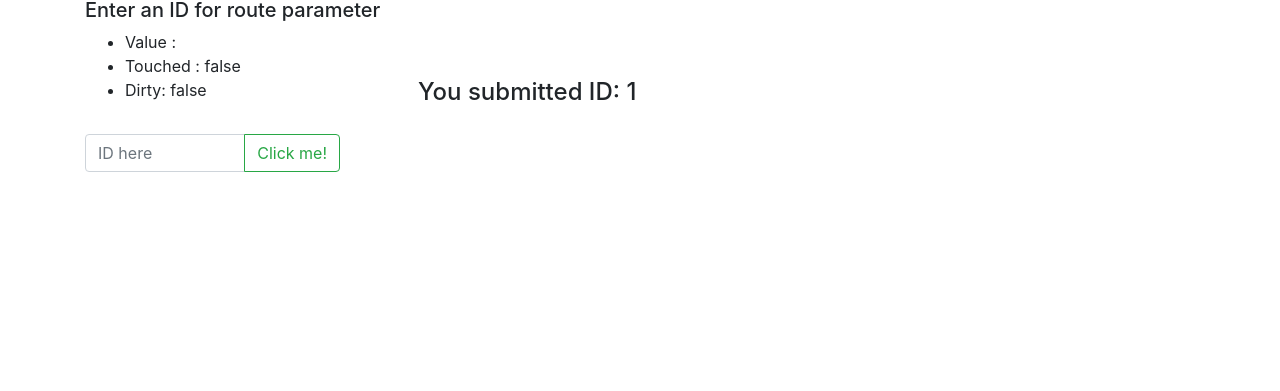
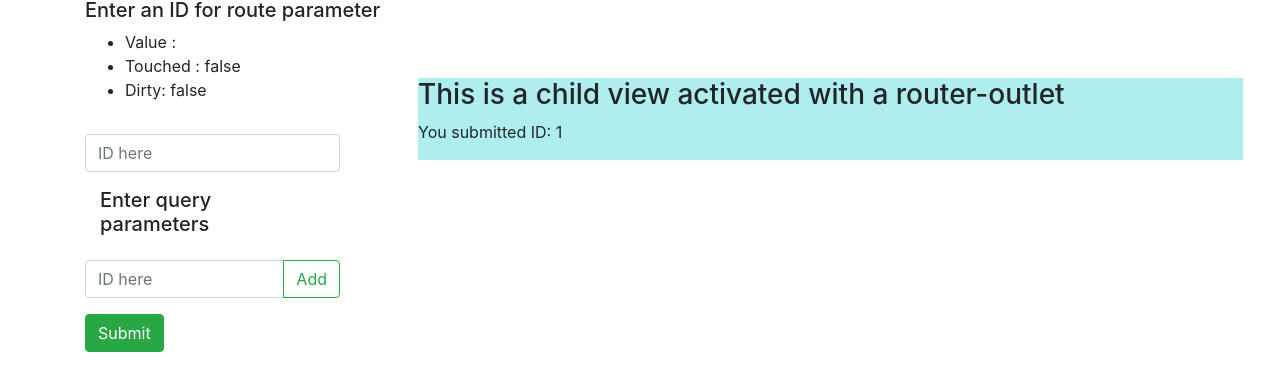
Before and after one commit to shelby123/AngularPractice, an Angular app: page /routing/landing/1 in a window 1280 px wide. Shown: the part 285-676 px from the top of the page. Built offline with nearby package versions, Linux system fonts and the light colour scheme.

Commit message:
angular routing practice

```diff
--- a/src/app/angular-routing/angular-routing.module.ts
+++ b/src/app/angular-routing/angular-routing.module.ts
@@ -20,7 +20,7 @@ import { PathParamComponent } from './path-param/path-param.component';
             path:"landing",
             component: LandingComponentComponent,
             children: [
-              {path:":id", component: PathParamComponent}
+              {path:":id", component: PathParamComponent},
             ]
         },
         {path:"", redirectTo:"landing", pathMatch:"full"}
--- a/src/app/angular-routing/landing-component/landing-component.component.html
+++ b/src/app/angular-routing/landing-component/landing-component.component.html
@@ -18,10 +18,31 @@
         <div class="row">
           <div class="input-group my-3">
             <input type="text" name="" id="" class="form-control" placeholder="ID here" [formControl]="pathParamValue">
+          </div>
+        </div>
+        <div class="h5">Enter query parameters</div>
+        <div class="row">
+          <div class="col">
+            <ul class="list-group">
+              <li class="list-group-item d-flex justify-content-between align-items-center" style="display:block;" *ngFor="let queryParam of queryParameters">
+                {{queryParam}}
+                <i (click)="removeItem(queryParam)"class="far fa-times-circle"></i>
+              </li>
+            </ul>
+          </div>
+        </div>
+        <div class="row">
+          <div class="input-group my-3">
+            <input type="text" name="" id="" class="form-control" placeholder="ID here" [formControl]="queryParamValue">
             <div class="input-group-append">
-              <button [routerLink]='[pathParamValue.value]' class="btn btn-outline-success">Click me!</button>
+              <button (click)="addValToQueryParameters(queryParamValue.value)"
+                class="btn btn-outline-success">Add</button>
             </div>
           </div>
+        </div>
+
+        <div class="row">
+          <button [routerLink]='[pathParamValue.value]' class="btn btn-success">Submit</button>
         </div>
       </div>
     </div>
@@ -29,4 +50,3 @@
       <router-outlet></router-outlet>
     </div>
   </div>
-</div>
--- a/src/app/angular-routing/landing-component/landing-component.component.ts
+++ b/src/app/angular-routing/landing-component/landing-component.component.ts
@@ -10,6 +10,9 @@ import { FormControl } from '@angular/forms';
 export class LandingComponentComponent implements OnInit {
 
   pathParamValue = new FormControl('');
+  queryParamValue = new FormControl('');
+
+  queryParameters: String[] = [];
 
   constructor(private router: Router) { }
 
@@ -19,10 +22,15 @@ export class LandingComponentComponent implements OnInit {
     console.log(this.router.routerState.snapshot.url)
   }
 
-  changeRoute() {
-    // this.router.navigate(["/routing", this.pathParamValue.value])
-    // this.pathParamValue.reset();
 
+
+  addValToQueryParameters(item:String) {
+    this.queryParameters = this.queryParameters.concat(item);
+    this.queryParamValue.reset();
+    console.log(this.queryParameters)
   }
 
+  removeItem(itemToRemove: String) {
+    console.log(itemToRemove)
+  }
 }
--- a/src/app/angular-routing/path-param/path-param.component.html
+++ b/src/app/angular-routing/path-param/path-param.component.html
@@ -1,5 +1,8 @@
-<div class="container m-5">
+<div class="container m-5" style="background-color: paleturquoise">
   <div class="row">
-    <h4>You submitted ID: {{id}} </h4>
+    <div class="h3">This is a child view activated with a router-outlet</div>
+  </div>
+  <div class="row">
+    <p>You submitted ID: {{id}} </p>
   </div>
 </div>
```
